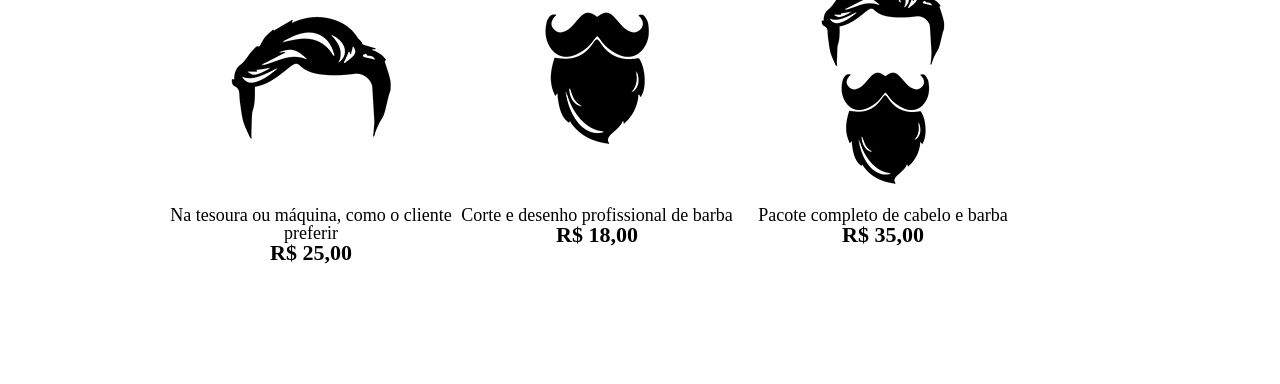
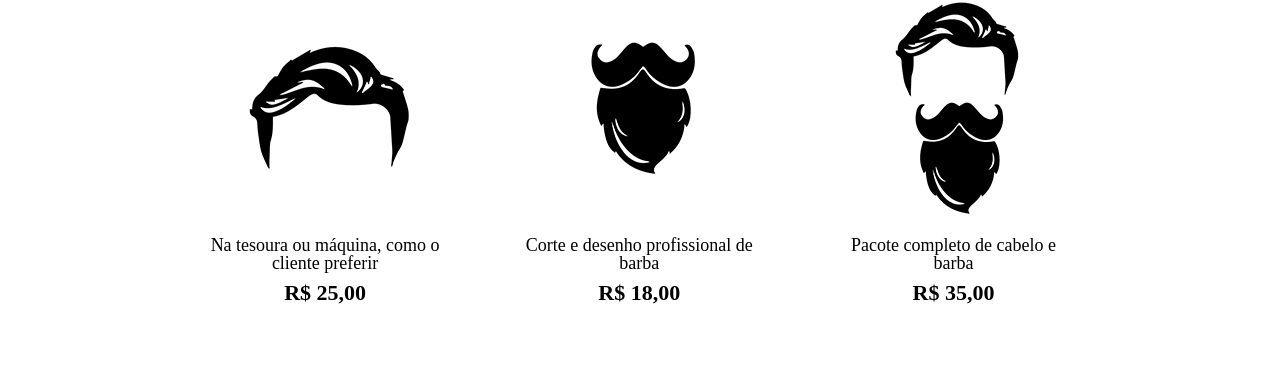
Before and after one commit to Jordan-Queiroz/html5_e_css3_pt1, a plain HTML site: page produtos.html in a window 1280 px wide. Shown: the part 420-804 px from the top of the page. Drawn offline with Linux system fonts and the light colour scheme.

Commit message:
Estilização dos elementos da lista

```diff
--- a/produtos.css
+++ b/produtos.css
@@ -46,12 +46,18 @@ nav a {
   padding: 50px 0;
 }
 
+/* Mexer com pixel (px) e percentual no dia a dia é algo normal, mas tem uma
+forma de resolver a quebra de layout: o box-sizing */
 .produtos li {
   display: inline-block;
   text-align: center;
   /* ocupa 30% da página em largura, +/- 1/3 da página*/
   width: 30%;
   vertical-align: top;
+  margin: 0 1.5%;
+  padding: 30px 20px;
+  /* faz com que o padding fique dentro de width. Nesse caso, 30% */
+  box-sizing: border-box;
 }
 
 .produtos h2 {
@@ -66,4 +72,5 @@ nav a {
 .produto-preco {
   font-size: 22px;
   font-weight: bold;
+  margin-top: 10px;
 }
```
